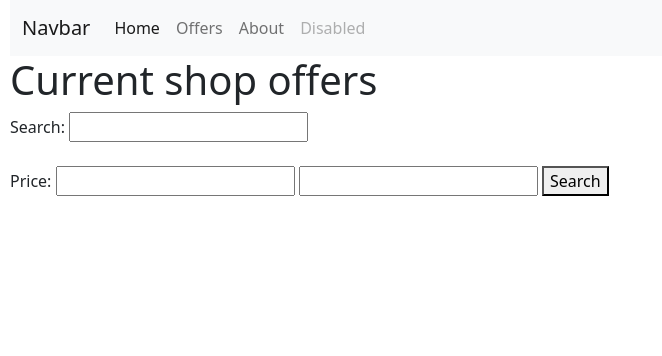
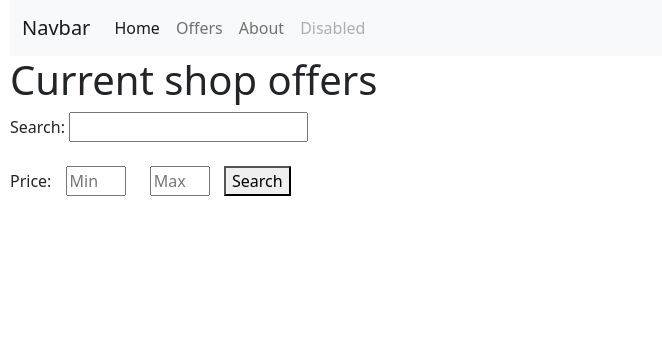
Before and after one commit to JakubKosakowski/Flask_Project, a Flask app: page /offers in a window 1280 px wide. Shown: the top 356 px of the page, without its empty margins (0-662 px from the left). Run offline with Flask 2, Linux system fonts and the light colour scheme; data that the repository does not hold is empty; some libraries are stand-ins or nearby versions.

Commit message:
Change design of inputs

```diff
--- a/static/css/base.css
+++ b/static/css/base.css
@@ -40,3 +40,9 @@ body{
     left: 0;
     z-index: 1;
 }
+
+.price{
+    width: 60px;
+    margin-left: 10px;
+    margin-right: 10px;
+}
--- a/templates/offers.html
+++ b/templates/offers.html
@@ -14,8 +14,8 @@ Offers
         <label for="{{ type[0] }}">{{ type[0] }}</label>
       {% endfor %}<br>
       Price:
-      <input type="number" name="min_price" class="price">
-      <input type="number" name="min_price" class="price">
+      <input type="number" name="min_price" class="price" placeholder="Min">
+      <input type="number" name="max_price" class="price" placeholder="Max">
       <button type="submit" name="send" value="send">Search</button>
   </form><br><br>
   <div class="offers">
```
Also changed, not shown: static/images/basilur_chinese_collection_pu_ehr_image.png (added), static/images/basilur_green_valley_image.png (added), static/images/basilur_persian_earl_grey_image.png (added), static/images/caykur_altinbas_tea_image.png (added), static/images/caykur_earl_grey_image.png (added), static/images/caykur_filiz_tea_image.png (added), static/images/caykur_rize_turist_tea_image.png (added), static/images/lipton_earl_grey_image.png (added), static/images/twinings_english_breakfast_image.png (added), 4 other files.
